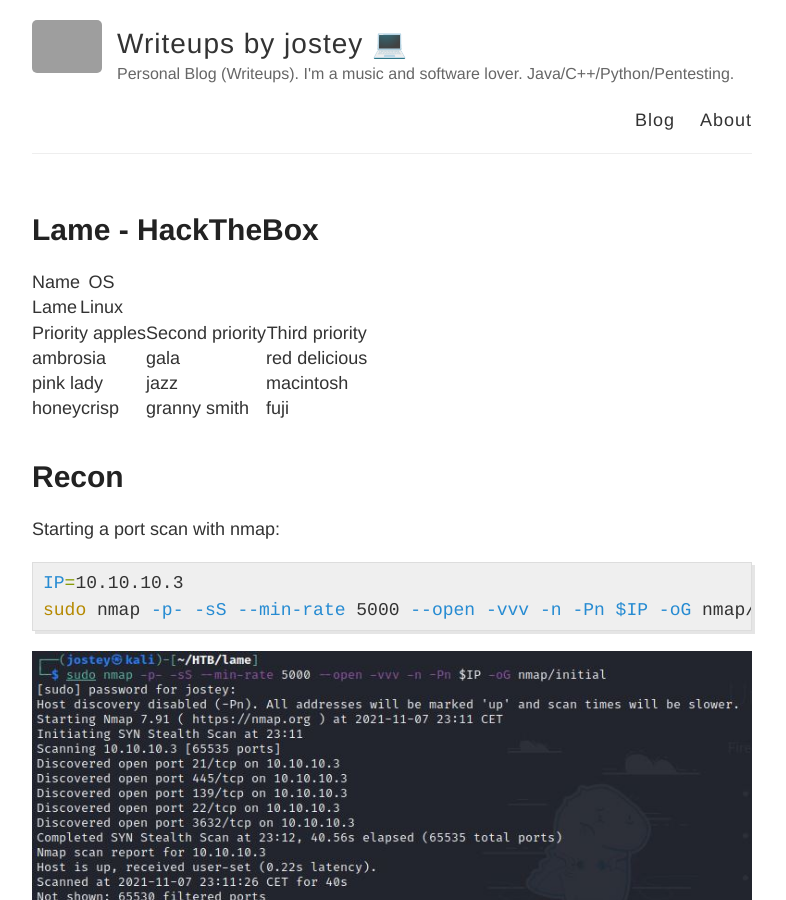
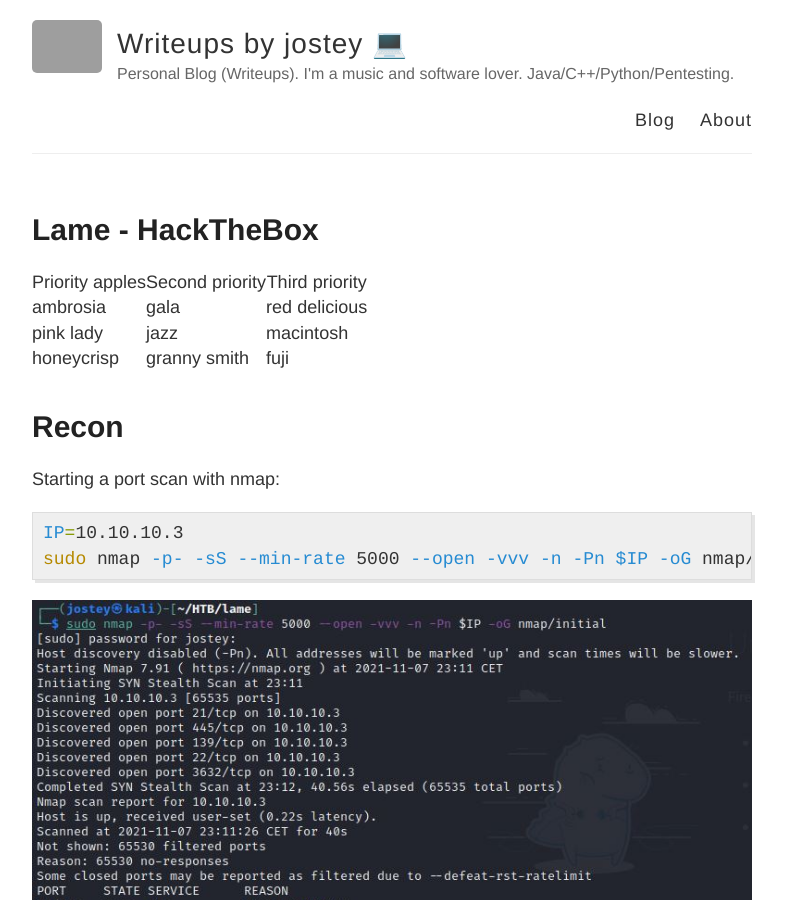
Before and after one commit to jostey/jostey.github.io, a Jekyll site: the page built from _posts/2021-11-7-Lame-HTB.md, in a window 1280 px wide and 900 px high. Shown: the whole window, without its empty margins (248-1034 px from the left). Built offline with Jekyll 4.4.1, drawn with Linux system fonts in a browser that asks for light colours; grey boxes are pictures that could not be loaded.

Commit message:
Update 2021-11-7-Lame-HTB.md

```diff
--- a/_posts/2021-11-7-Lame-HTB.md
+++ b/_posts/2021-11-7-Lame-HTB.md
@@ -4,10 +4,6 @@ title: Lame - HackTheBox
 slug: lame-hackthebox
 date: '2021-11-07T21:38:18.350Z'
 ---
-
-| Name | OS |
-|--------|--------|
-| Lame | Linux |
 
 | Priority apples | Second priority | Third priority |
 |-------|--------|---------|
```
